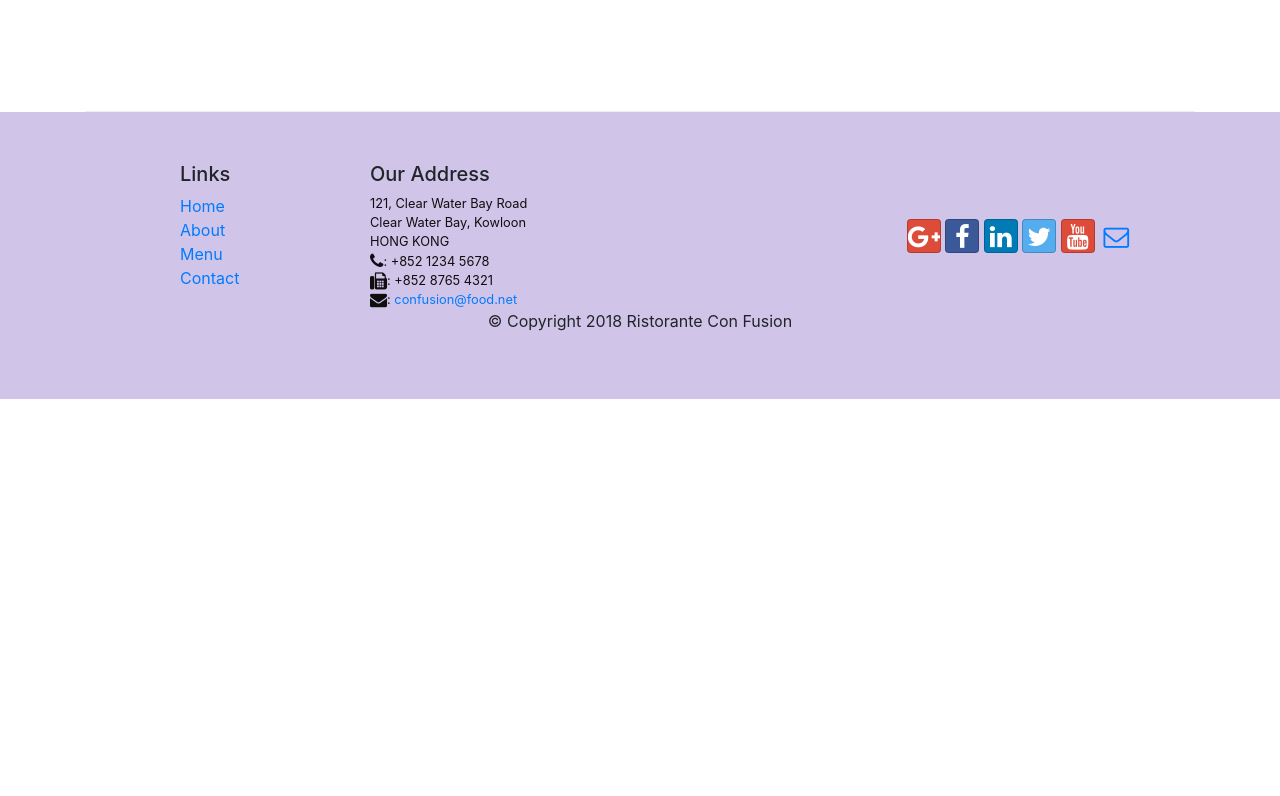
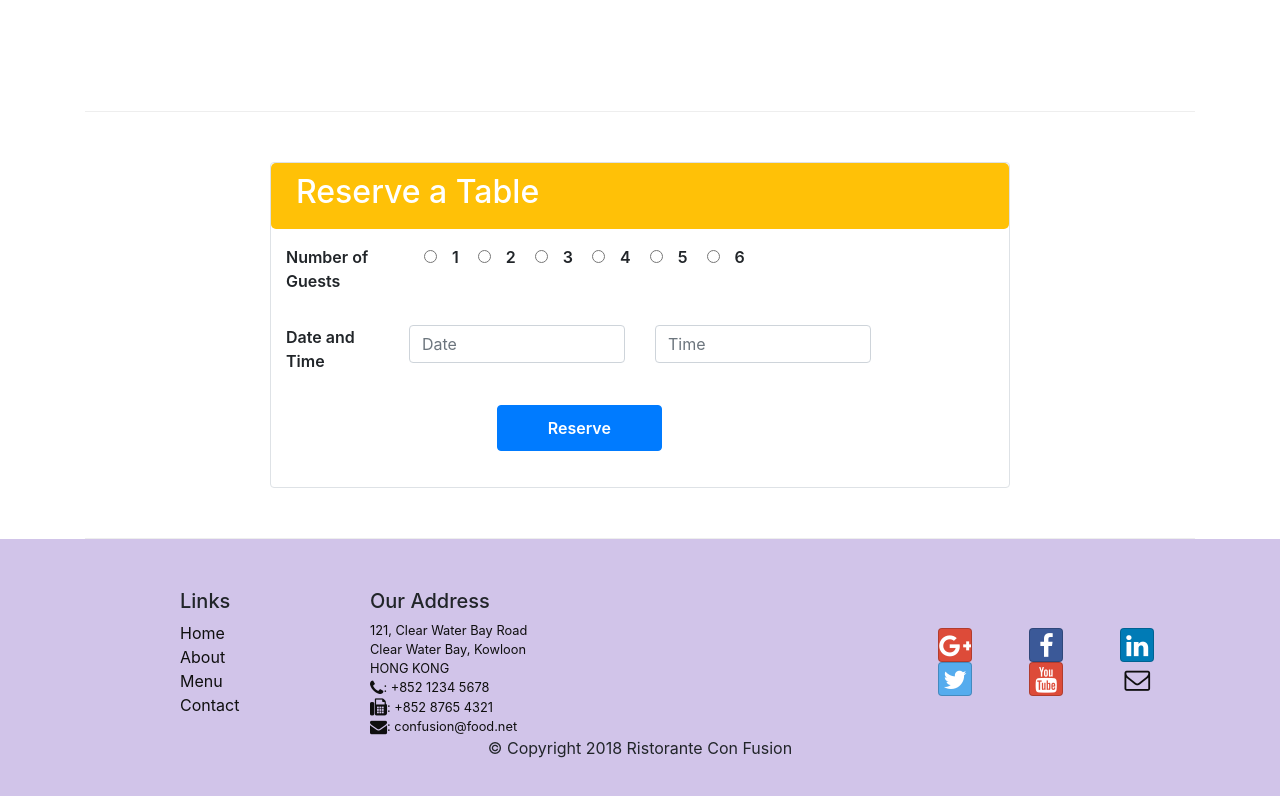
Before and after one commit to kmthein/bootstrap, a plain HTML site: page index.html in a window 1280 px wide. Shown: the part 1422-2218 px from the top of the page. Before the commit the page ends 1821 px from the top, so only its background shows below. Drawn offline with Linux system fonts and the light colour scheme.

Commit message:
assginment 2

```diff
--- a/css/style.css
+++ b/css/style.css
@@ -32,3 +32,27 @@ body {
 .navbar-dark {
     background-color: #512DA8;
 }
+.reserve h2{
+    padding: 10px;
+    color: white;
+}
+.reserve {
+    border-radius: 5px;
+}
+.radio {
+    margin: 0 15px;
+}
+.btn {
+    padding: 10px 50px;
+    font-weight: 600;
+    margin-left: 15%;
+}
+a {
+    text-decoration: none;
+    color: #0f0f0f;
+}
+
+.jumbotron a:hover {
+    text-decoration: none;
+    color: peachpuff;
+}
--- a/index.html
+++ b/index.html
@@ -40,9 +40,11 @@
                     <h1>Ristorante con Fusion</h1>
                     <p>We take inspiration from the World's best cuisines, and create a unique fusion experience. Our lipsmacking creations will tickle your culinary senses!</p>
                 </div>
-
                 <div class="col-12 col-sm align-self-center">
                     <img src="img/logo.png" class="img-fluid">
+                </div>
+                <div class="col-12 col-sm align-self-center">
+                    <button class="btn btn-warning"><a href="#Reserve">Reserve Table</a></button>
                 </div>
             </div>
         </div>
@@ -57,7 +59,7 @@
                 <div class="media">
                     <img src="img/uthappizza.png" class="d-flex mr-3 img-thumbnail align-self-center">
                     <div class="media-body">
-                        <h2 class="mt-0">Uthappizza</h2>
+                        <h2 class="mt-0">Uthappizza <span class="badge badge-danger">HOT</span> <span class="badge badge-pill badge-secondary">$4.99</span></h2>
                         <p class="d-none d-sm-block">A unique combination of Indian Uthappam (pancake) and Italian pizza, topped with Cerignola olives, ripe vine cherry tomatoes, Vidalia onion, Guntur chillies and Buffalo Paneer.</p>
                     </div>
                 </div>
@@ -66,17 +68,17 @@
 
 
         <div class="row row-content align-items-center">
-            <div class="col-12 col-sm-4 order-sm-last col-md-3">
+            <div class="col-12 col-sm-4 col-md-3">
                 <h3>This Month's Promotions</h3>
             </div>
-            <div class="col-12 col-sm order-sm-first col-md">
-                <div class="media">
-                    <img src="img/buffet.png" class="d-flex mr-3 img-thumbnail align-self-center">
+            <div class="col-12 col-sm col-md">
                     <div class="media-body">
-                        <h2 class="mt-0">Weekend Grand Buffet</h2>
+                        <h2 class="mt-0">Weekend Grand Buffet <span class="badge badge-danger">NEW</span></h2>
                         <p class="d-none d-sm-block">Featuring mouthwatering combinations with a choice of five different salads, six enticing appetizers, six main entrees and five choicest desserts. Free flowing bubbly and soft drinks. All for just $19.99 per person </p>
                     </div>
                 </div>
+                <div class="media">
+                    <img src="img/buffet.png" class="d-flex mr-3 img-thumbnail align-self-center">
             </div>
         </div>
 
@@ -94,6 +96,54 @@
                     </div>
                 </div>
             </div>
+        </div>
+    </div>
+
+    <div class="container" id="Reserve" style="font-weight: 600;">
+    <div class="row row-content">
+        <div class="col-sm-2"></div>
+        <div class="col-sm-8 rounded border">
+            <form action="">
+                <div class="form-group row">
+                <div class="col-sm bg-warning reserve">
+                    <h2 class="reserve">Reserve a Table</h2>
+                </div>
+            </div>
+                <div class="form-group row">
+                    <div class="col-md-2 col-12">
+                        <p>Number of Guests</p>
+                    </div>
+                        <div class="col-md col-12">
+                            <input type="radio" class="radio" value="1">1
+                            <input type="radio" class="radio" value="2">2
+                            <input type="radio" class="radio" value="3">3
+                            <input type="radio" class="radio" value="4">4
+                            <input type="radio" class="radio" value="5">5
+                            <input type="radio" class="radio" value="6">6
+                        </div>
+                 </div>
+                <div class="form-group row">
+                    <div class="col-md-2">
+                        <p>Date and Time</p>
+                    </div>
+                    <div class="col-sm-5 col-md-4">
+                        <input type="text" class="form-control" name="date" placeholder="Date">
+                    </div>
+
+                    <div class="col-sm-5 col-md-4">
+                        <input type="text" class="form-control" name="time"
+                        placeholder="Time">
+                    </div>
+                </div>
+                <div class="form-group row" style="margin-bottom: 5%;">
+                    <div class="col-md-2"></div>
+                    <div class="col-md mb">
+                        <button class="btn btn-primary">Reserve</button>
+                    </div>
+                </div>
+
+            </form>
+        </div>
         </div>
     </div>
 
```
